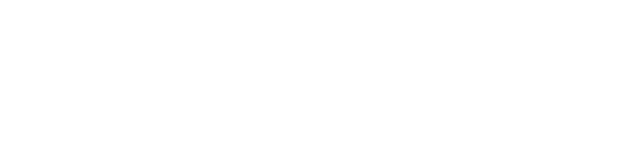
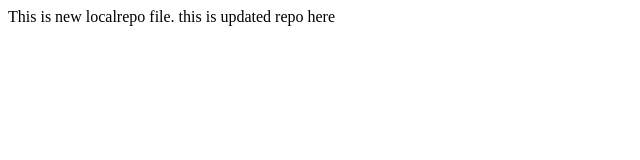
Before and after one commit to murtaza144/Localrepo, a plain HTML site: page index.html in a window 1280 px wide. Shown: the whole page, without its empty margins (0-640 px from the left). Drawn offline with Linux system fonts and the light colour scheme.

Commit message:
add new line

```diff
--- a/index.html
+++ b/index.html
@@ -0,0 +1,3 @@
+<p> This is new localrepo file.
+    this is updated repo here
+</p>
```
Also changed, not shown: color.css (line endings or trailing spaces).
